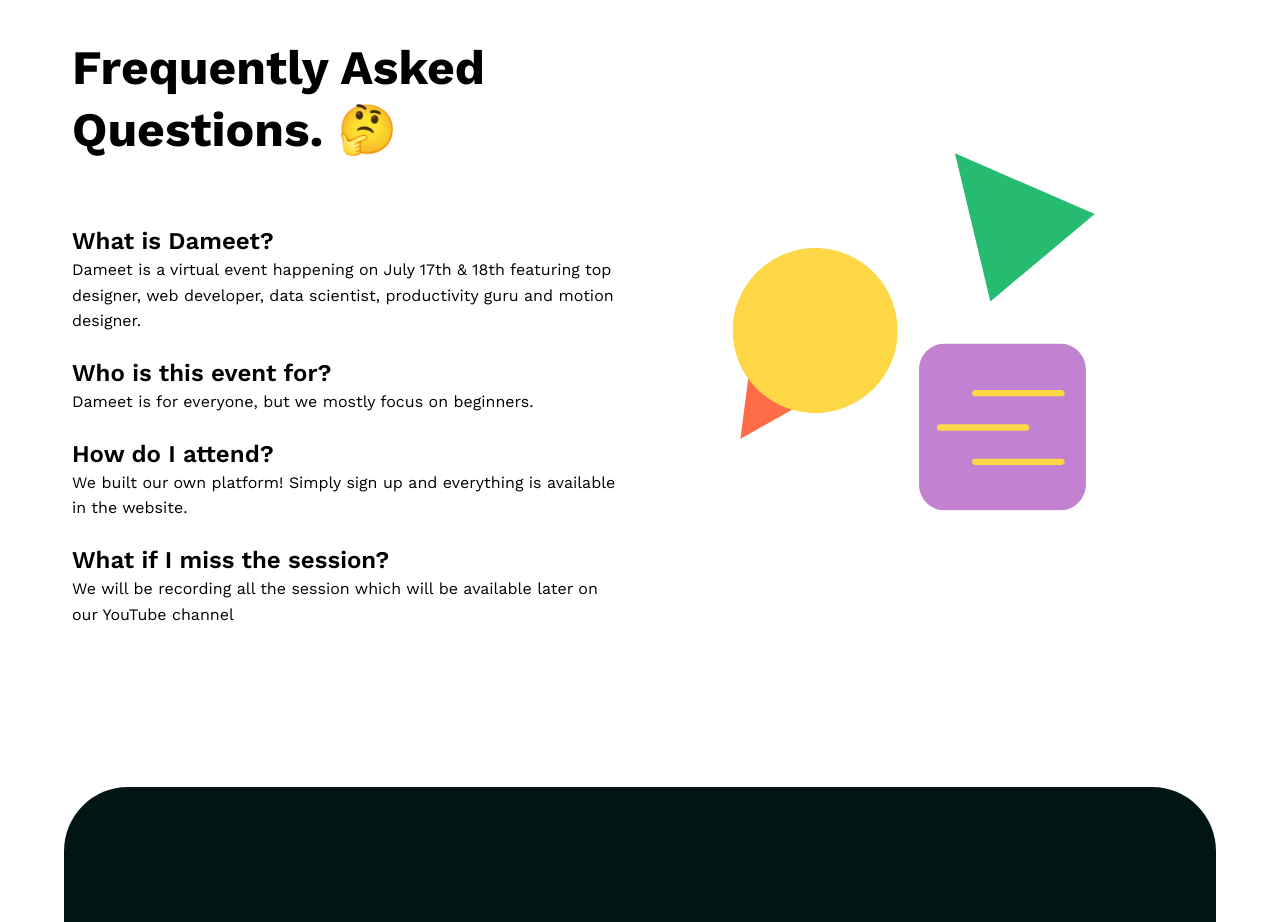
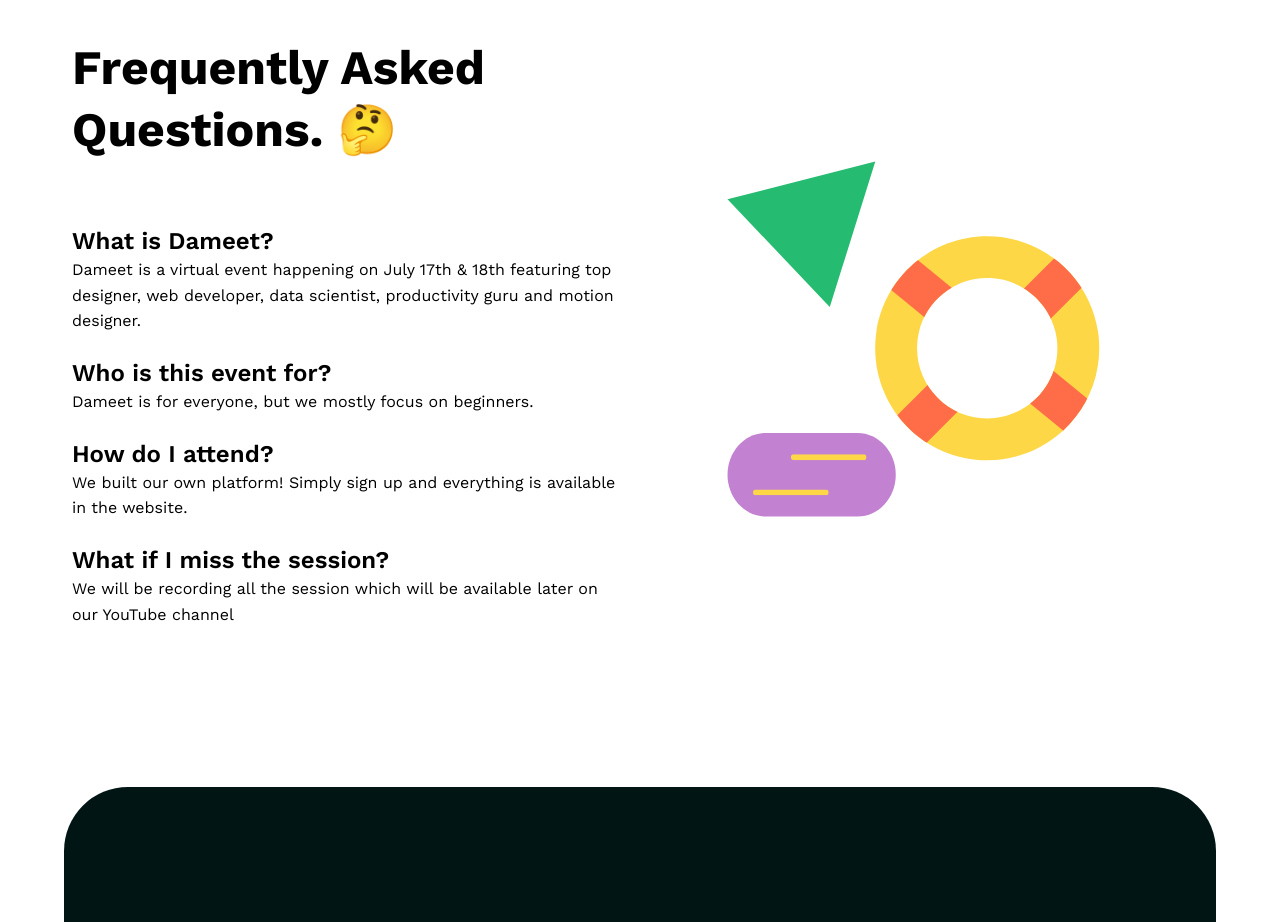
Before and after one commit to thecodegrain/dameet-site, a Next.js app: page / in a window 1280 px wide. Shown: the part 3480-4402 px from the top of the page. Built offline with nearby package versions, Linux system fonts and the light colour scheme; no server answers.

Commit message:
Changed one mentor image

```diff
--- a/pages/index.js
+++ b/pages/index.js
@@ -273,7 +273,7 @@
             <div className="vertical-center">
               <Image
                 quality={100}
-                src="/img/FAQ.svg"
+                src="/img/questions.svg"
                 width={500}
                 height={414}
                 alt="abstract"
```
Also changed, not shown: public/img/questions.svg (added), public/img/speaker-04.jpg.
